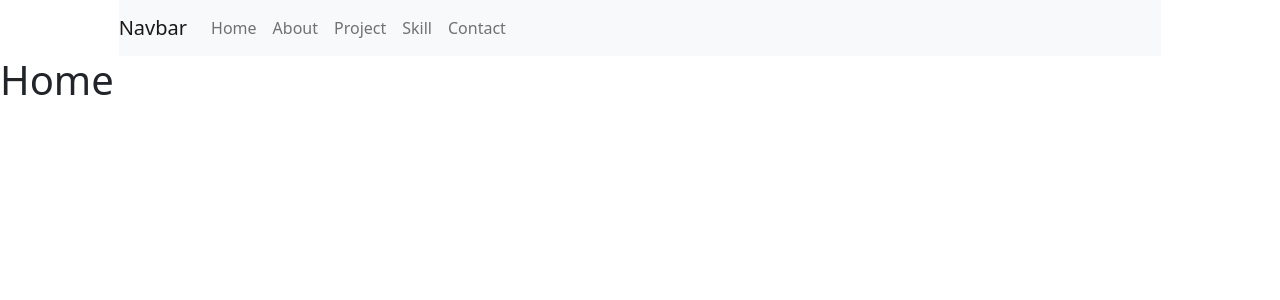
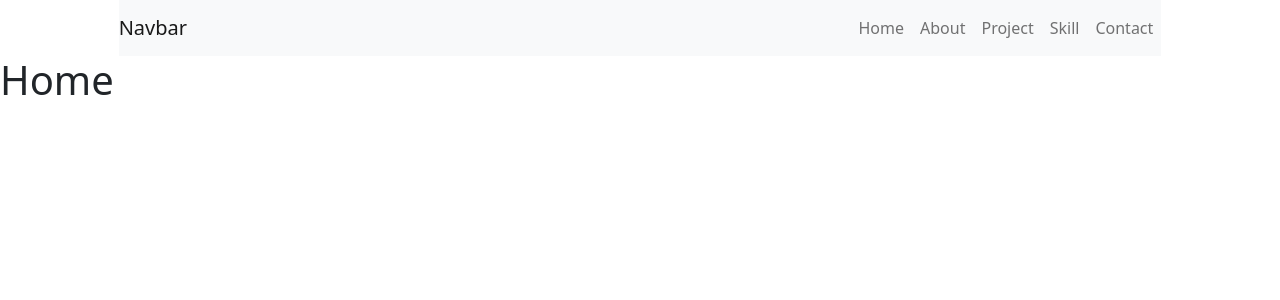
Before and after one commit to prodeveloper03/sounak-portfolio, a React (Create React App) app: page / in a window 1280 px wide. Shown: the top 300 px of the page. Built offline with nearby package versions, Linux system fonts and the light colour scheme.

Commit message:
navbar completd

```diff
--- a/src/Navbar.jsx
+++ b/src/Navbar.jsx
@@ -16,7 +16,7 @@
             </button>
 
             <div className="collapse navbar-collapse" id="navbarSupportedContent">
-              <ul className="navbar-nav mr-auto">
+              <ul className="navbar-nav ms-auto">
                 <li className="nav-item active">
                   <a className="nav-link" href="#">
                     Home
```
